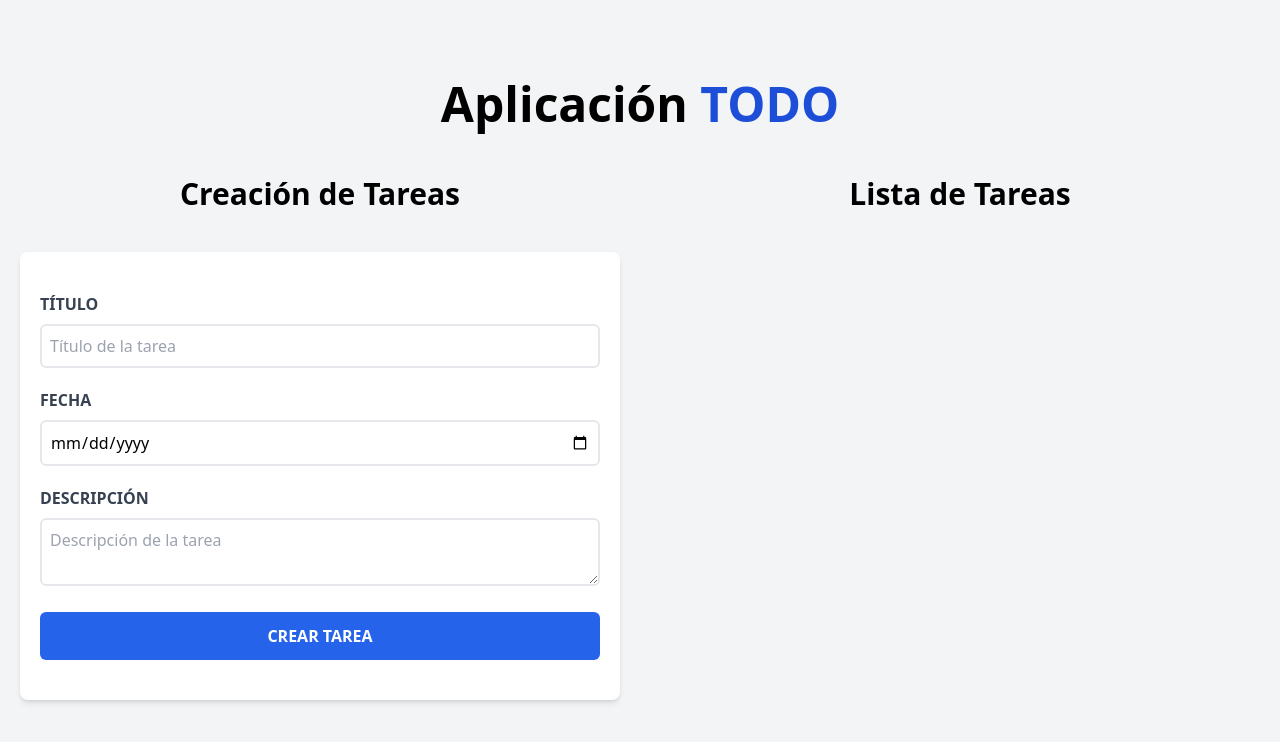
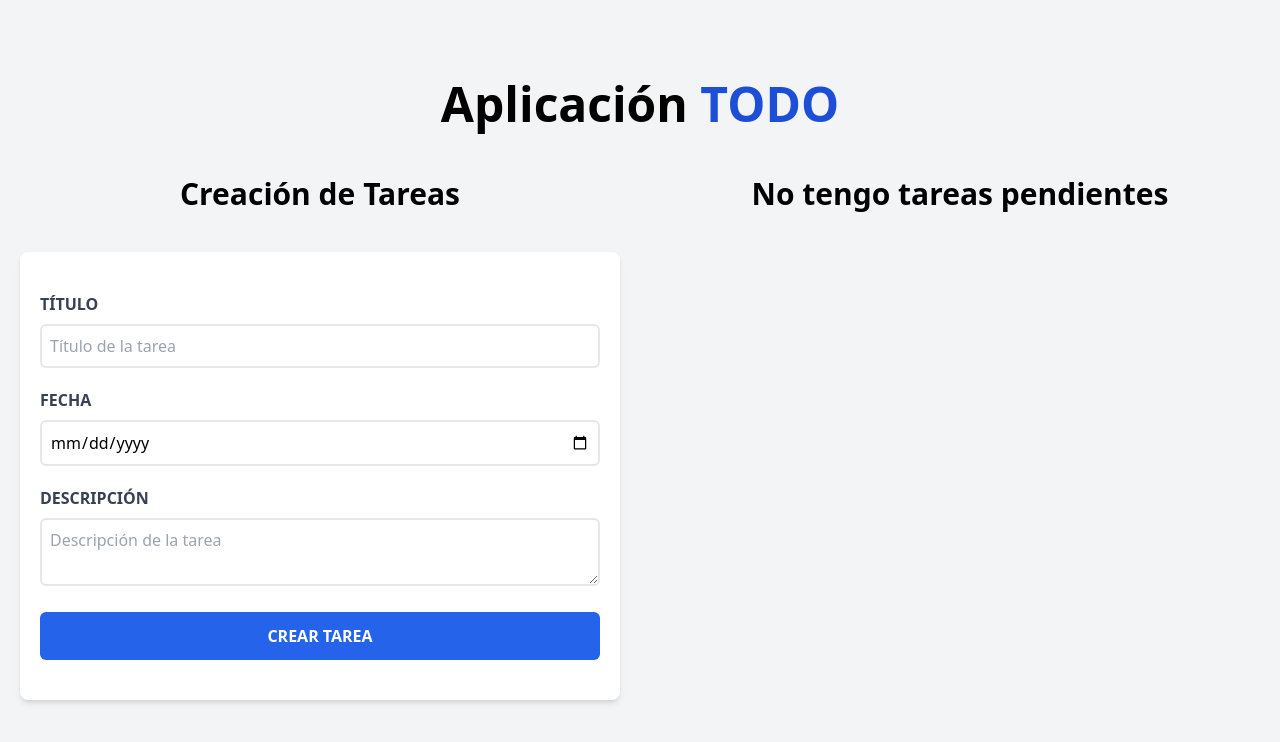
Before and after one commit to Juantor98/to-do, a React (Vite) app: page / in a window 1280 px wide. Shown: the top 742 px of the page. Built offline with nearby package versions, Linux system fonts and the light colour scheme.

Commit message:
Texto condicional
Adicionar condiciones para mostrar componentes

```diff
--- a/src/components/Form.jsx
+++ b/src/components/Form.jsx
@@ -7,6 +7,11 @@ export const Form = ({tareas, setTareas}) => {
     const [descripcion, setDescripcion] = useState('')
 
     const [error, setError] = useState(false);
+
+    const generarId = () => {
+        const id = Math.random().toString(20).substring(2);
+        return id;
+    };
 
     //Validación de campos del formulario
     const handleSubmit = (e) => {
@@ -21,6 +26,7 @@ export const Form = ({tareas, setTareas}) => {
 
         //Objeto de tareas
         const  objetoTareas = {
+            id: generarId(),
             titulo,
             fecha,
             descripcion
--- a/src/components/TaskList.jsx
+++ b/src/components/TaskList.jsx
@@ -3,15 +3,23 @@ import { Task } from "./Task";
 export const TaskList = ({tareas}) => {
 return (
     <div className="md:w-1/2 lg:2/5 mx-5 mb-10 md:h-screen overflow-scroll">
-        <h2 className="font-black text-3xl text-center mb-10">Lista de Tareas</h2>
+        {tareas && tareas.length ? (
+            <>
+                <h2 className="font-black text-3xl text-center mb-10">Mis tareas pendientes</h2>
                 {tareas.map((tarea, index) => {
                     return(
                         <Task
-                    key={index}
+                            key={tarea.id}
                             tarea={tarea}
                         />
                     )
                 })}
+            </>
+        ) : (
+            <h2 className="font-black text-3xl text-center mb-10">
+                No tengo tareas pendientes
+            </h2>
+        )}
     </div>
     );
 };
```
Lines whose indentation alone changed are shown as unchanged.
